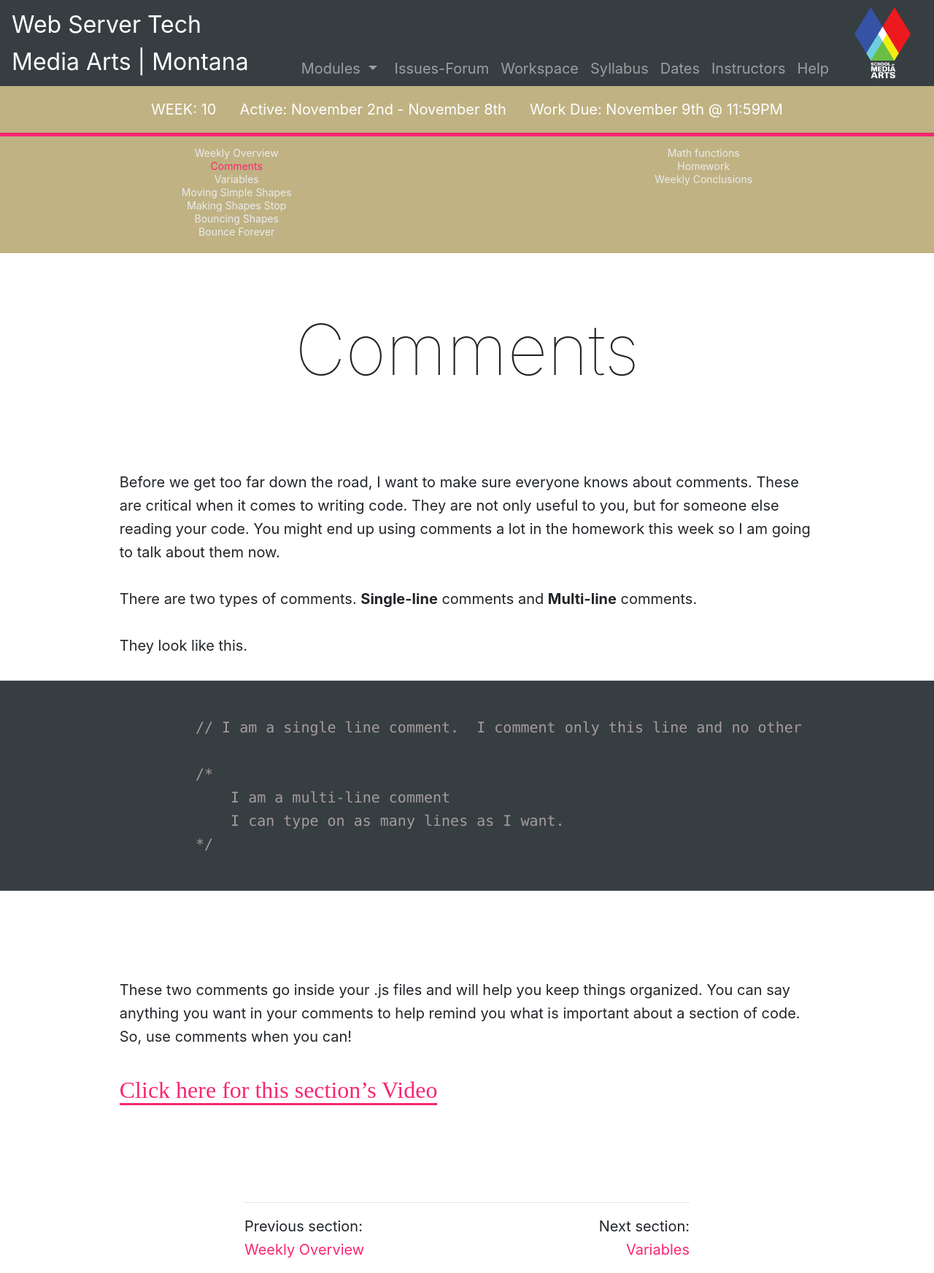
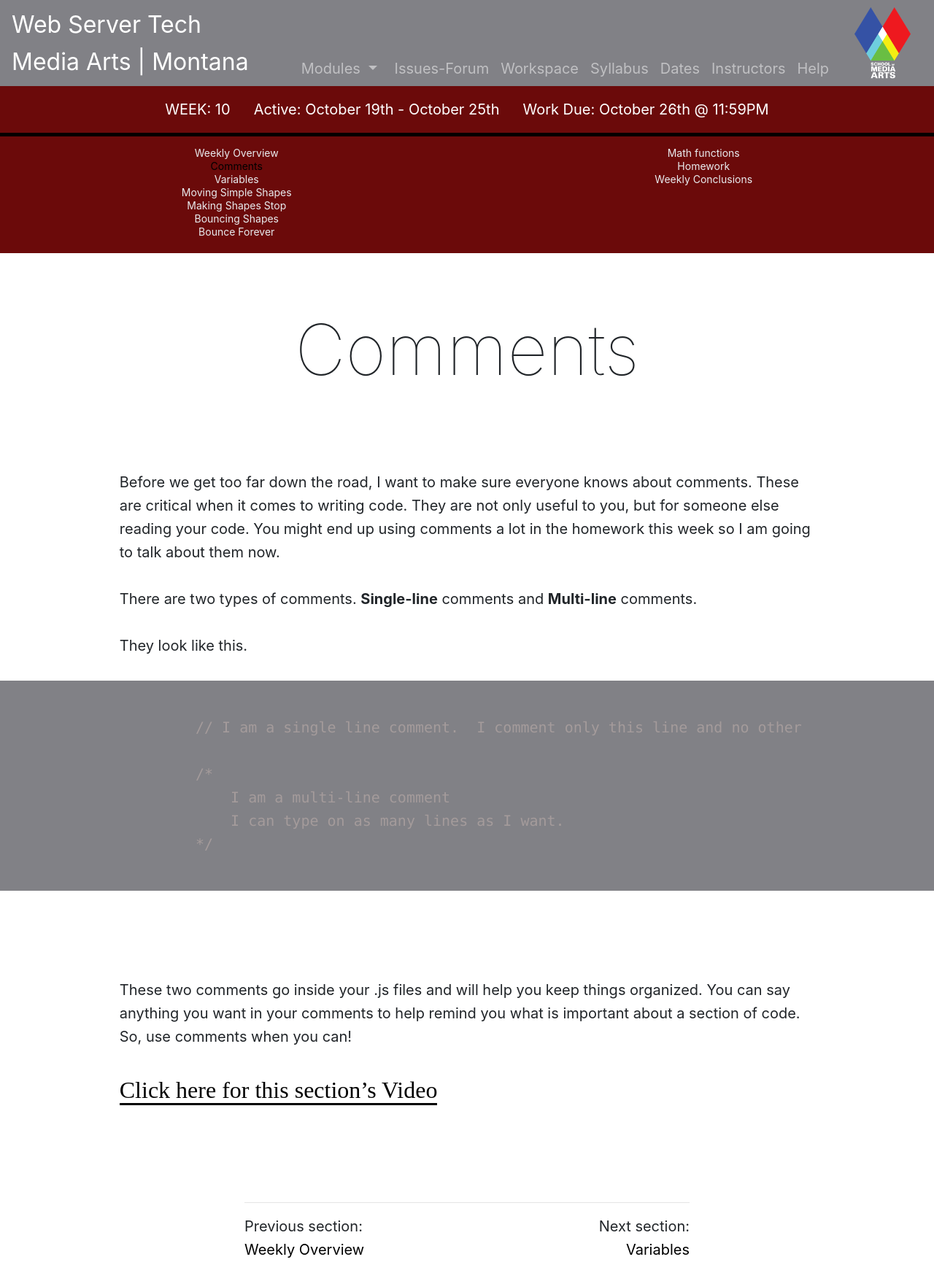
Before and after one commit to Montana-Media-Arts/461_WebServer-Fall2020, a Jekyll site: the page built from modules/week-10/_posts/2017-01-02-comments.md, in a window 1280 px wide. Shown: the whole page at 73% size. Built offline with Jekyll 4.4.1, drawn with Linux system fonts in a browser that asks for light colours; nearby versions of some CDN libraries; part of the change alters nothing that is shown.

Commit message:
updated variables and text

```diff
--- a/_data/dates.yml
+++ b/_data/dates.yml
@@ -1,89 +1,16 @@
-
 # Fall 2020
- 1: ["August 31st - September 6th", "September 8th @ 11:59PM"]
- 2: ["September 7th - September 13th", "September 14th @ 11:59PM"]
- 3: ["September 14th - September 20th", "September 21st @ 11:59PM"]
- 4: ["September 21st - September 27th", "September 28th @ 11:59PM"]
- 5: ["September 27th - October 4th", "October 5th @ 11:59PM"]
- 6: ["October 5th - October 11th", "October 12th @ 11:59AM"]
- 7: ["October 12th - October 18th", "October 19th @ 11:59PM"]
- 8: ["October 19th - October 25th", "October 26th @ 11:59PM"]
- 9: ["October 26th - November 1st", "November 2nd @ 11:59PM"]
- 10: ["November 2nd - November 8th", "November 9th @ 11:59PM"]
- 11: ["November 9th - November 15th", "November 16th @ 11:59PM"]
- 12: ["November 16th - November 22nd", "November 23rd @ 11:59PM"]
- 13: ["November 23rd - November 29th", "No Homework - Thanksgiving"]
- 14: ["November 30th - December 6th", "December 7th @ 11:59PM"]
- 15: ["December 7th - December 13th", "Work on Final"]
-
-# 14:# <br>Note: Spring Break is October 19th-24.", "NO HOMEWORK ASSIGNMENT THIS WEEK"
-# Since we expanded week 2, to be a 2 week sequence, there is no week 13 module this semester (Spring 2017)
-# 13: ["April 24th - April 30th", "May 1st @ 11:59pm"]
-
-# Spring 2019
-
-#1: ["January 13th - January 18th", "January 19th @ 11:55PM"]
-#2: ["January 20th - January 25th", "January 26th @ 11:55PM"]
-#3: ["January 27th - February 1st", "February 2nd @ 11:55AM"]
-#4: ["February 3rd - February 8th", "February 9th @ 11:55PM"]
-#5: ["February 17th - February 22nd", "February 23rd @ 11:55PM"]
-#6: ["February 24th - March 1st", "March 2nd @ 11:550PM"]
-#7: ["March 3rd - March 8th", "March 9th @ 11:55PM"]
-#8: ["March 10th - March 15th", "March 16th @ 11:55PM"]
-#9: ["March 17th - March 22nd", "March 23rd @ 11:55 PM"]
-#10: ["March 24th - March 29th", "No Homework - Spring Break"]
-#11: ["March 31st - April 5th", "April 6th @ 11:55PM"]
-#12: ["April 7th - April 12th", "April 13th @ 11:55PM"]
-#13: ["April 14th - April 19th", "April 20th @ 11:55PM"]
-#14: ["April 21st - April 26th", "April 27th @ 11:55PM"]
-#15: ["April 28th - May 3rd", "Final Due - May 3rd @ 11:55PM"]
-#hwCutoff: "December 3rd @ 8:00AM"
-#finalProposal: "November 29th @ 8:00AM"
-#Final-Project: ["November 15th - December 11th", "Tuesday, December 11th @ 8:00AM"]
-
-
-##############################################################################
-# # Spring 2018
-#
-# 1: ["January 22nd - January 25th", "January 26th @ 8:00AM"]
-# 2: ["January 26th - February 1st", "February 2nd @ 8:00AM"]
-# 3: ["February 2nd - February 8th", "February 9th @ 8:00AM"]
-# 4: ["February 9th - February 15th", "February 16th @ 8:00AM"]
-# 5: ["February 15th - February 22nd", "February 23rd @ 8:00AM"]
-# 6: ["February 23rd - March 1st", "March 2nd @ 8:00AM"]
-# 7: ["March 2nd - March 8th", "March 9th @ 8:00AM"]
-# 8: ["March 9th - March 15th", "March 16th @ 8:00AM"]
-# 9: ["March 16th - March 22nd", "NO HOMEWORK"]
-# 10: ["March 23rd - April 5th<br>Note: Spring Break runs from March 24th - April 1st", "April 5th @ 8:00AM"]
-# 11: ["April 6th - April 12th", "April 13th @ 8:00AM"]
-# 12: ["April 13th - April 19th", "April 20th @ 8:00AM"]
-# 13: ["April 20th - April 26th", "Final Project Proposal Due"]
-# 14: ["April 27th - April 4th", "Work on Final"]
-# hwCutoff: "May 1st @ 8:00AM"
-# finalProposal: "April 27th @ 8:00AM"
-# Final-Project: ["April 20th - May 8th", "Tuesday, May 8th @ 8:00AM"]
-
-
-###############################################################################
-### Fall 2017
-# 1: ["August 31st - September 6th", "September 7th @ 8:00AM"]
-# 2: ["September 7th - September 20th<br>NOTE: This week has been extended to last 2 weeks.", "September 21st @ 8:00AM"]
-# 3: ["September 21st - September 27th", "September 28th @ 8:00AM"]
-# 4: ["September 28th - October 4th", "October 5th @ 8:00AM"]
-# 5: ["October 5th - October 11th", "October 12th @ 8:00AM"]
-# 6: ["October 12th - October 18th", "October 19th @ 8:00AM"]
-# 7: ["October 19th - October 25th", "October 26th @ 8:00AM"]
-# 8: ["October 26th - November 1st", "November 2nd @ 8:00AM"]
-# 9: ["November 2nd - November 6th", "No Homework"]
-# 10: ["November 7th - November 14th", "November 15th @ 8:00AM"]
-# 11: ["November 15th - November 21st", "November 27th @ 8:00AM"]
-# 12: ["December 4th - December 12th", "December 13th @ 8:00AM"]
-# 13: ["December 4th - December 10th", "December 11th @ 8:00AM"]
-# 14: ["December 11th - December 12th", "Work on Final"]
-
-# 14:# <br>Note: Spring Break is October 19th-24.", "NO HOMEWORK ASSIGNMENT THIS WEEK"
-# Since we expanded week 2, to be a 2 week sequence, there is no week 13 module this semester (Spring 2017)
-# 13: ["April 24th - April 30th", "May 1st @ 11:59pm"]
-
-# Final Project Details
-# 0: ["November 16th - December 15th", "Friday, December 15th @ 5:00pm"]
+ 1: ["August 17th - August 23rd", "August 24th @ 11:59PM"]
+ 2: ["August 24th - August 30th", "August 31st @ 11:59PM"]
+ 3: ["August 31st - September 6th", "September 7th @ 11:59PM"]
+ 4: ["September 7th - September 13th", "September 14th @ 11:59PM"]
+ 5: ["September 14th - September 20th", "September 21st @ 11:59PM"]
+ 6: ["September 21st - September 27th", "September 28th @ 11:59AM"]
+ 7: ["September 28th - October 4th", "October 5th @ 11:59PM"]
+ 8: ["October 5th - October 11th", "Presentations"]
+ 9: ["October 12th - October 18th", "October 19th @ 11:59PM"]
+ 10: ["October 19th - October 25th", "October 26th @ 11:59PM"]
+ 11: ["October 26th - November 1st", "November 2nd @ 11:59PM"]
+ 12: ["November 2nd - November 8th", "November 9th @ 11:59PM"]
+ 13: ["November 9th - November 15th", "Work on Projects"]
+ 14: ["November 16th - November 22nd", "Presentations"]
+ 15: ["November 23rd - November 25th", "Turn in Final"]
--- a/_sass/_variables.scss
+++ b/_sass/_variables.scss
@@ -1,4 +1,3 @@
-// Musick Course
 // Variables
 // --------------------------------------------------
 
@@ -7,11 +6,11 @@
 //
 //## Gray and brand colors for use across Bootstrap.
 
-$brand-primary:         #f92672;
-$brand-dark:            #373e42;
-$brand-light:           #C0B283;
-$brand-compliment-1:    #C0B283;
-$brand-compliment-2:    #e9d28a;
+$brand-primary:         #000000;
+$brand-dark:            #818186;
+$brand-light:           #6b0a0a;
+$brand-compliment-1:    #6b0a0a;
+$brand-compliment-2:    #6b0a0a;
 $brand-accent:          $brand-primary;
 
 
```
Also changed, not shown: modules/week-1/_posts/2017-01-01-welcome-to-mart461.md (renamed from modules/week-1/_posts/2017-01-01-welcome-to-mart120.md).
